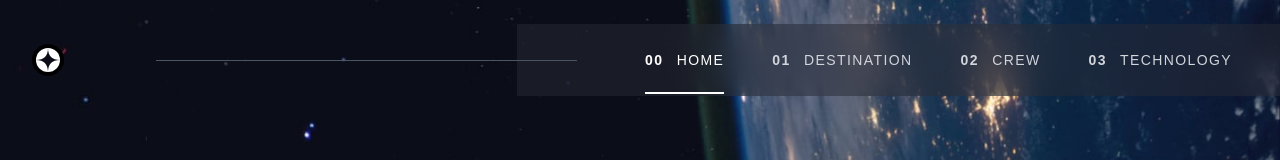
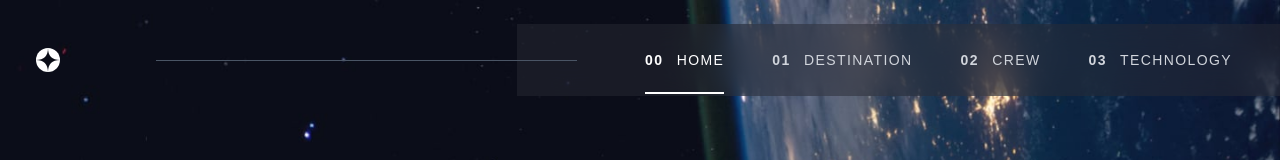
Before and after one commit to Ebrahim-hamada/Space, a React (Vite) app: page / in a window 1280 px wide. Shown: the top 160 px of the page. Built offline with nearby package versions, Linux system fonts and the light colour scheme.

Commit message:
commit 26:fixed Navlogo

```diff
--- a/src/Components/Navbar/Navbar.jsx
+++ b/src/Components/Navbar/Navbar.jsx
@@ -27,7 +27,7 @@ const Navbar = () => {
       <nav className="flex items-center justify-between pt-6 px-6 md:px-0 fixed top-0 left-0 w-full z-50">
         {/* Logo */}
         <div className="w-12 h-12 relative md:px-12 flex items-center justify-center">
-          <div className="absolute w-8 h-8 bg-black rounded-full flex items-center justify-center">
+          <div className="absolute w-8 h-8 rounded-full flex items-center justify-center">
             <img src={star} alt="logo" className="w-6 h-6" />
           </div>
         </div>
```
